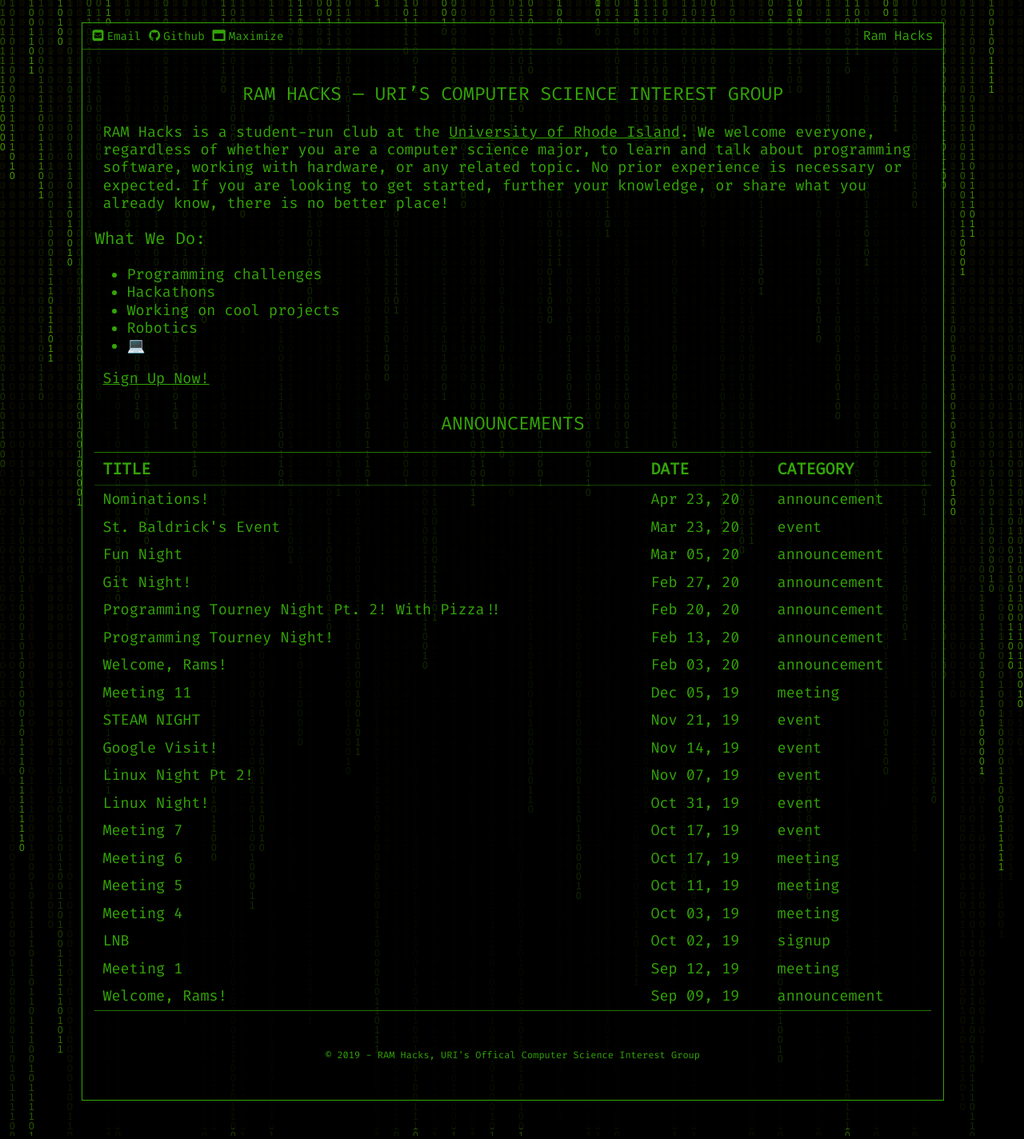
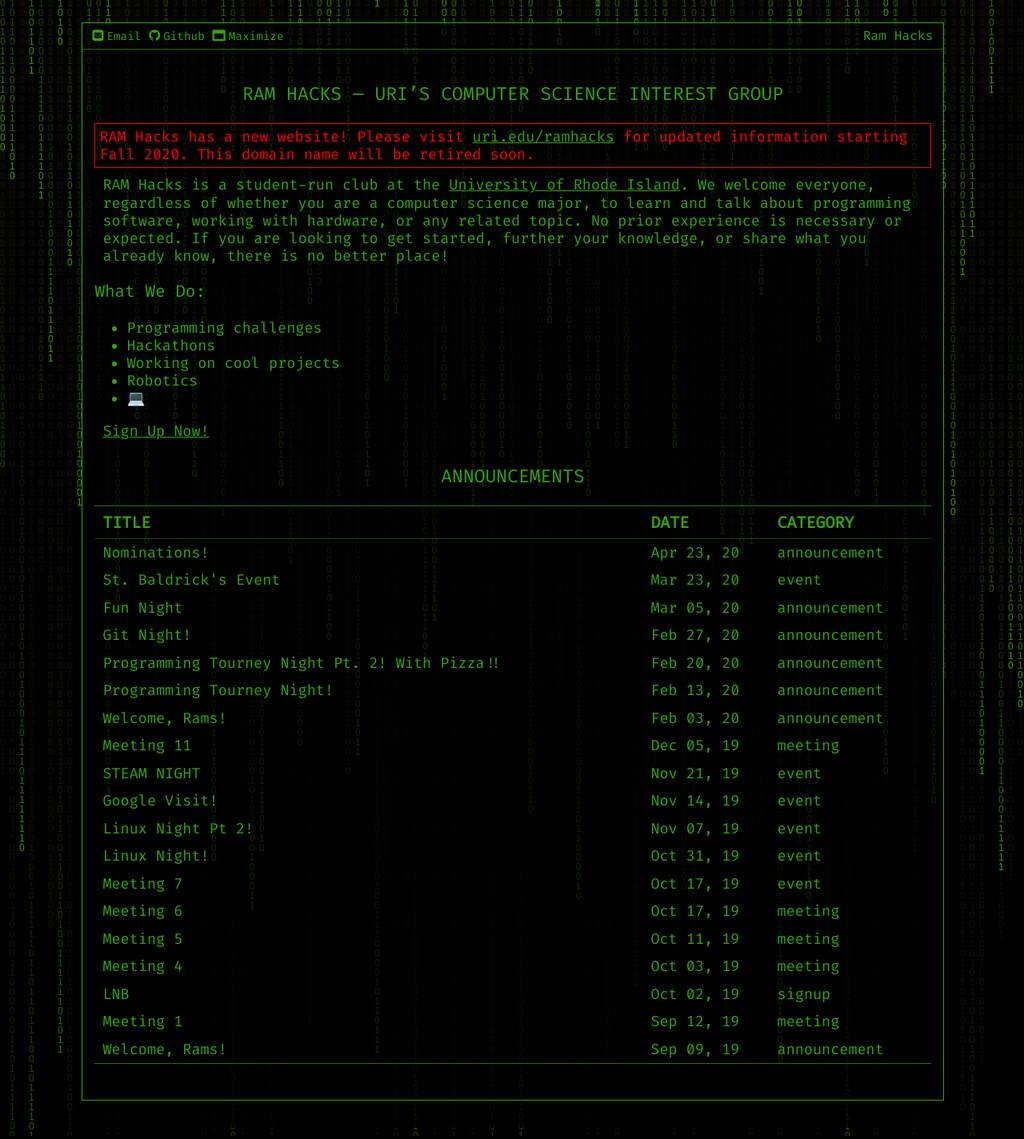
Before and after one commit to ramhacks/ramhacks.github.io, a Jekyll site: the page built from pages/index.md, in a window 1280 px wide. Shown: the whole page at 80% size. Built offline with Jekyll 4.4.1, drawn with Linux system fonts in a browser that asks for light colours.

Commit message:
New website message

```diff
--- a/pages/index.md
+++ b/pages/index.md
@@ -12,6 +12,10 @@ permalink: /
 ---
 # Ram Hacks — URI's Computer Science Interest Group
 
+<div style="padding: 5px; border: 1px solid red; color: red;">
+RAM Hacks has a new website! Please visit <a href="https://uri.edu/ramhacks">uri.edu/ramhacks</a> for updated information starting Fall 2020. This domain name will be retired soon.
+</div>
+
 RAM Hacks is a student-run club at the [University of Rhode Island](https://cs.uri.edu). We welcome everyone, regardless of whether you are a computer science major, to learn and talk about programming software, working with hardware, or any related topic. No prior experience is necessary or expected. If you are looking to get started, further your knowledge, or share what you already know, there is no better place!
 
 ### What we do:
```
